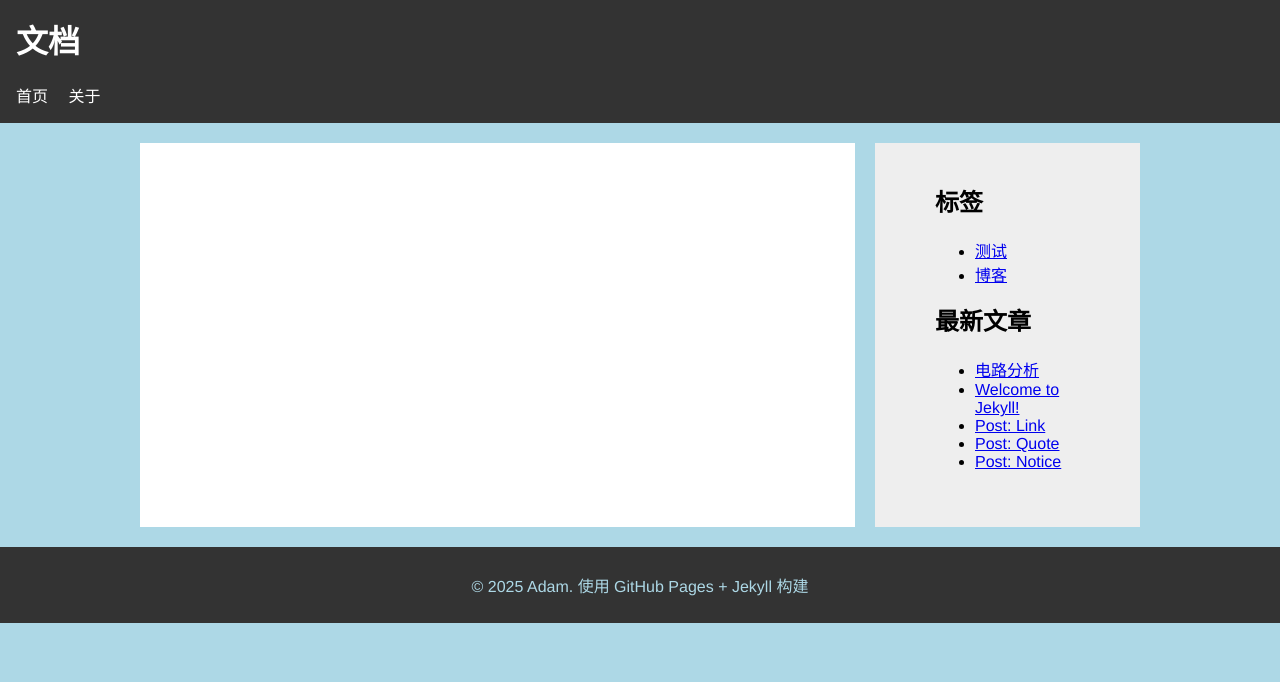
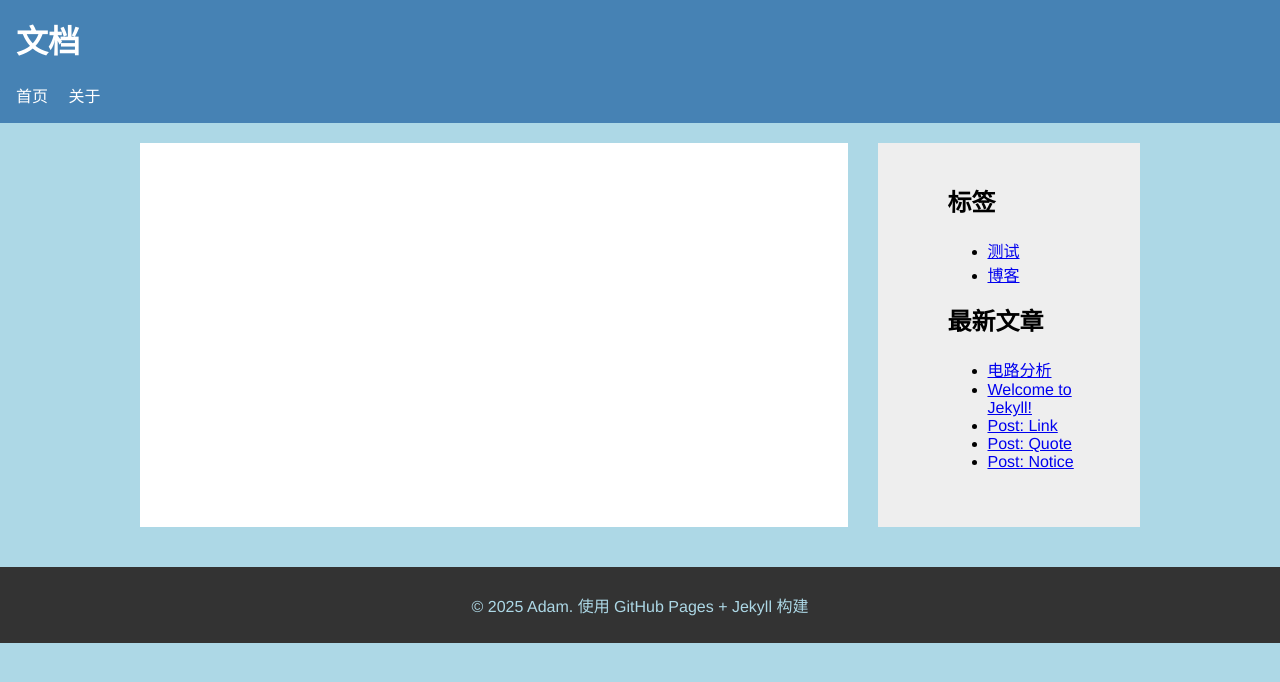
Before and after one commit to QinHan8013/docs, a Jekyll site: the page built from index.html, in a window 1280 px wide. Shown: the top 682 px of the page. Built offline with Jekyll 4.4.1, drawn with Linux system fonts in a browser that asks for light colours; the list of posts is cut into pages by our own code.

Commit message:
Update style.css

```diff
--- a/assets/css/style.css
+++ b/assets/css/style.css
@@ -1,8 +1,8 @@
 body { font-family: "Helvetica Neue", sans-serif; background: #ADD8E6; margin: 0; }
-header { background: #333; color: #4682B4; padding: 1rem; }
+header { background: #4682B4; color: #000000; padding: 1rem; }
 header a { color: #fff; margin-right: 1rem; text-decoration: none; }
 .container { display: flex; max-width: 1000px; margin: 20px auto; }
 main { flex: 3; padding: 20px; background: #fff; }
-aside { flex: 1; padding: 20px; background: #eee; margin-left: 20px; }
-footer { text-align: center; padding: 10px; background: #333; color: #ADD8E6; margin-top: 20px; }
+aside { flex: 1; padding: 20px; background: #eee; margin-left: 30px; }
+footer { text-align: center; padding: 10px; background: #333; color: #ADD8E6; margin-top: 40px; }
 h1, h2 { margin-top: 0; }
```
